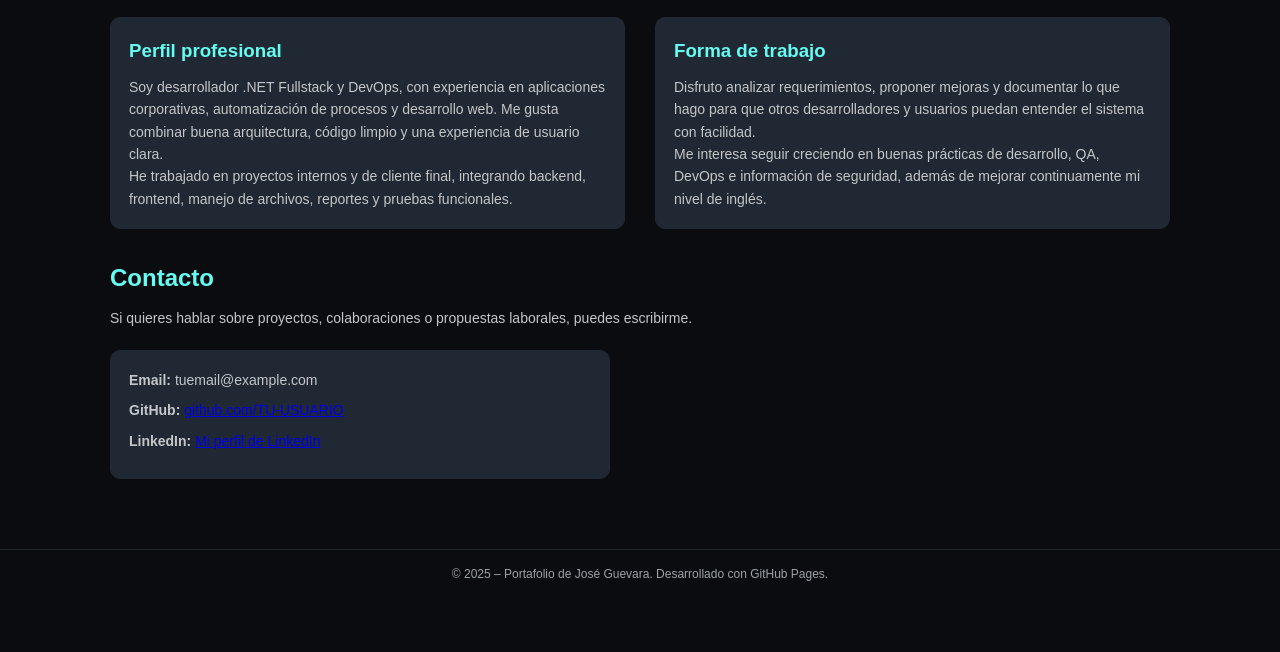
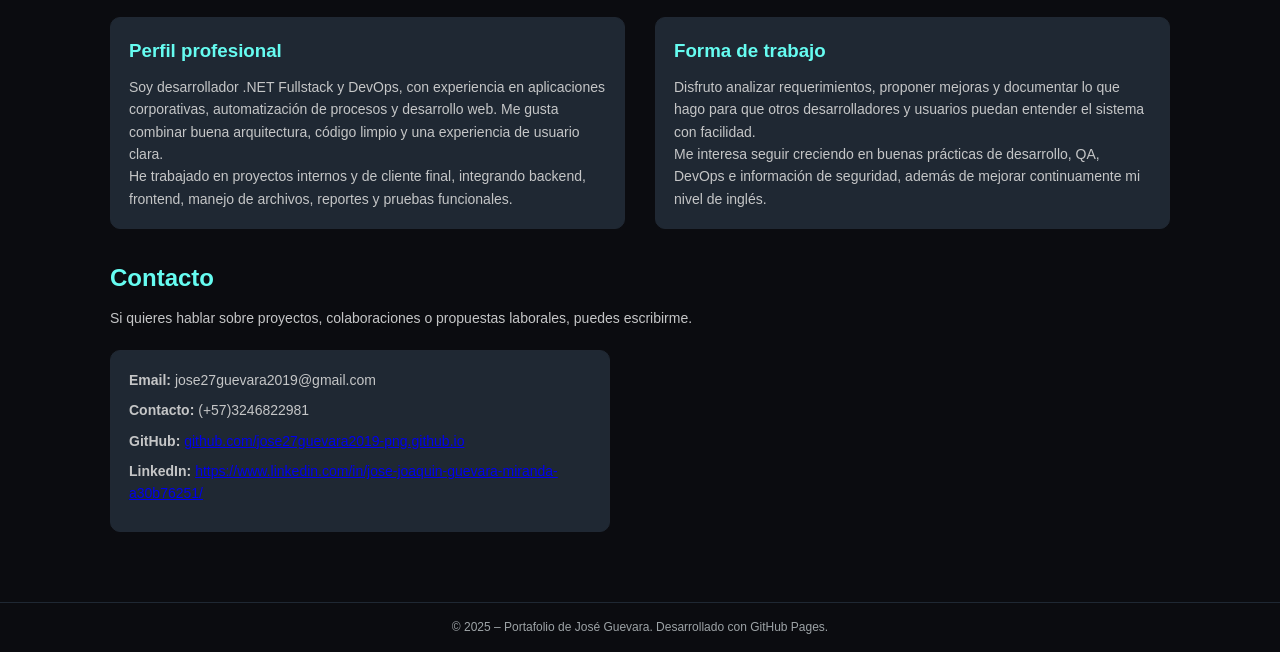
Before and after one commit to jose27guevara2019-png/paginas, a plain HTML site: page sobre-mi.html in a window 1280 px wide. Shown: the part 167-819 px from the top of the page. Drawn offline with Linux system fonts and the light colour scheme.

Commit message:
sobre-mi.html

```diff
--- a/sobre-mi.html
+++ b/sobre-mi.html
@@ -61,10 +61,11 @@
     </p>
 
     <div class="contact-card">
-      <p><strong>Email:</strong> tuemail@example.com</p>
-      <p><strong>GitHub:</strong> <a href="https://github.com/TU-USUARIO" target="_blank">github.com/TU-USUARIO</a></p>
+      <p><strong>Email:</strong> jose27guevara2019@gmail.com</p>
+      <p><strong>Contacto:</strong> (+57)3246822981</p>
+      <p><strong>GitHub:</strong> <a href="https://github.com/TU-USUARIO" target="_blank">github.com/jose27guevara2019-png.github.io</a></p>
       <!-- Si tienes LinkedIn, reemplaza la URL -->
-      <p><strong>LinkedIn:</strong> <a href="#" target="_blank">Mi perfil de LinkedIn</a></p>
+      <p><strong>LinkedIn:</strong> <a href="#" target="_blank">https://www.linkedin.com/in/jose-joaquin-guevara-miranda-a30b76251/</a></p>
     </div>
   </section>
 </main>
```
